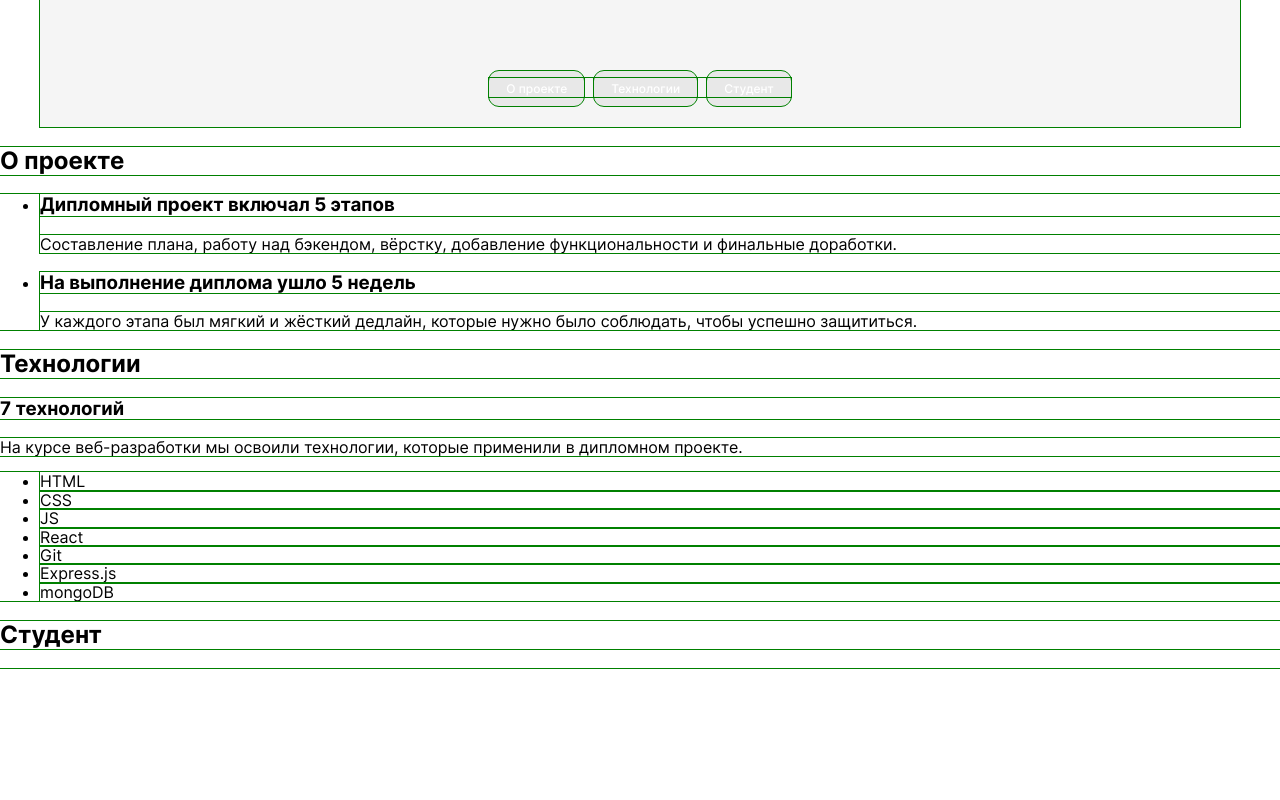
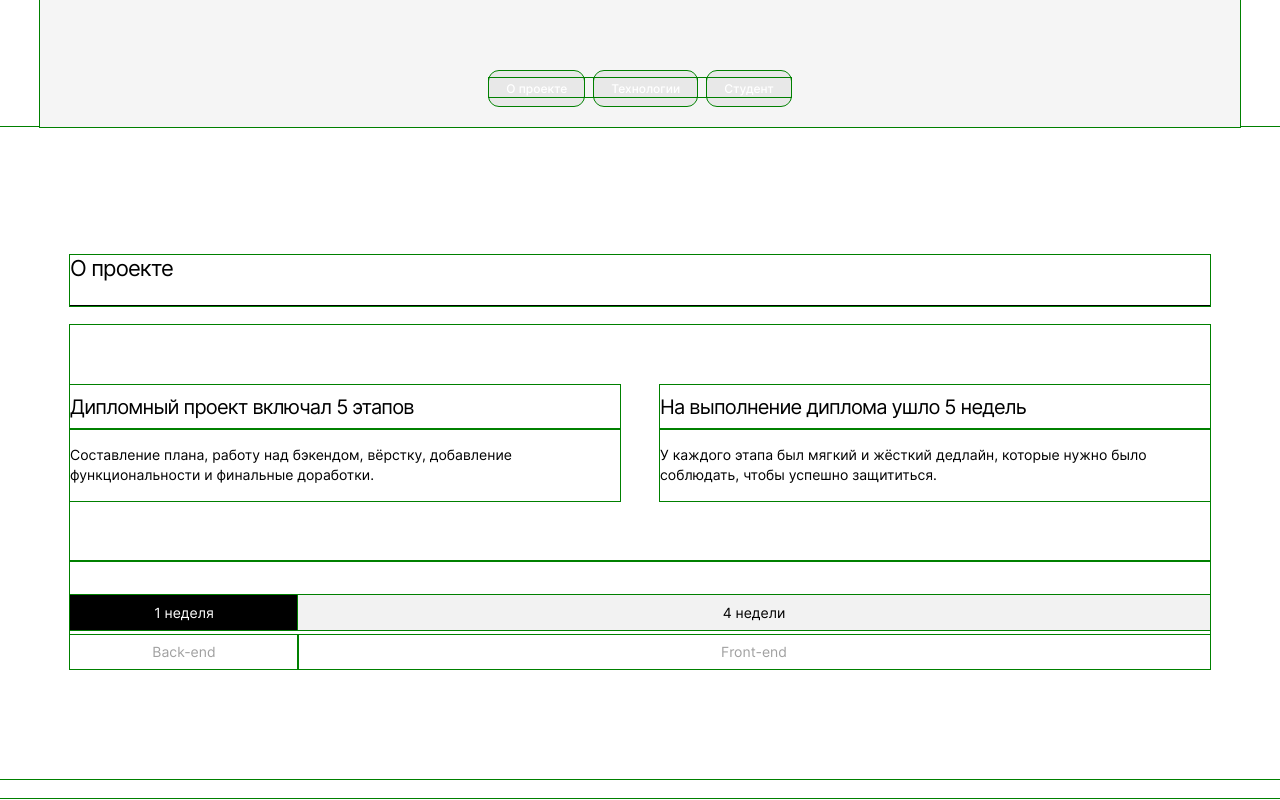
Before and after one commit to AmoryMeow/movies-explorer-frontend, a React (Create React App) app: page / in a window 1280 px wide. Shown: the part 460-1260 px from the top of the page. Before the commit the page ends 1129 px from the top, so only its background shows below. Built offline with nearby package versions, Linux system fonts and the light colour scheme.

Commit message:
feat: about project

```diff
--- /dev/null
+++ b/src/components/AboutProject/AboutProject.css
@@ -0,0 +1,88 @@
+.project {
+  padding: 110px 70px;
+  box-sizing: border-box;
+}
+
+.project__title {
+  font-style: normal;
+  font-weight: normal;
+  font-size: 22px;
+  line-height: 27px;
+  letter-spacing: -0.04em;
+  min-height: 50px;
+  padding-bottom: 23px;
+  box-sizing: border-box;
+  border-bottom: 1px #000 solid;
+}
+
+.project__content {
+  display: grid;
+  grid-template-columns: 1fr 1fr;
+  grid-gap: 40px;
+  padding: 0;
+  margin: 0;
+  list-style: none;
+  padding: 60px 0;
+}
+
+.project__content-item {
+
+}
+
+.project__subtitle {
+  margin: 0;
+  font-style: normal;
+  font-weight: normal;
+  font-size: 20px;
+  line-height: 24px;
+  letter-spacing: -0.04em;
+  padding: 10px 0;
+}
+
+.project__description {
+  font-style: normal;
+  font-weight: normal;
+  font-size: 14px;
+  line-height: 1.43;
+  padding: 0;
+  margin: 0;
+  padding: 16px 0;
+}
+
+.progress-bar {
+  padding: 34px 0 0 0;
+  display: grid;
+  grid-template-columns: 1fr 4fr;
+  grid-row-gap: 5px;
+}
+
+.progress-bar__item {
+  padding: 9px;
+  box-sizing: border-box;
+  font-style: normal;
+  font-weight: normal;
+  font-size: 14px;
+  line-height: 17px;
+  text-align: center;
+}
+
+.progress-bar__item_color_black {
+  background-color: #000;
+  color: #FFF;
+}
+
+.progress-bar__item_color_grey {
+  background-color: #F2F2F2;
+  color: #000;
+}
+
+.progress-bar__description {
+  padding: 9px;
+  box-sizing: border-box;
+  font-style: normal;
+  font-weight: normal;
+  font-size: 14px;
+  line-height: 1.21;
+  text-align: center;
+  color: #A0A0A0;
+}
--- /dev/null
+++ b/src/components/AboutProject/AboutProject.js
@@ -0,0 +1,27 @@
+import './AboutProject.css';
+
+function AboutProject() {
+  return (
+    <section className="project">
+      <h2 className="project__title">О проекте</h2>
+      <ul className="project__content">
+        <li className="project__content-item">
+          <h3 className="project__subtitle">Дипломный проект включал 5 этапов</h3>
+          <p className="project__description">Составление плана, работу над бэкендом, вёрстку, добавление функциональности и финальные доработки.</p>
+        </li>
+        <li className="project__content-item">
+          <h3 className="project__subtitle">На выполнение диплома ушло 5 недель</h3>
+          <p className="project__description">У каждого этапа был мягкий и жёсткий дедлайн, которые нужно было соблюдать, чтобы успешно защититься.</p>
+        </li>
+      </ul>
+      <div className="progress-bar">
+        <div className="progress-bar__item progress-bar__item_color_black">1 неделя</div>
+        <div className="progress-bar__item progress-bar__item_color_grey">4 недели</div>
+        <div className="progress-bar__description">Back-end</div>
+        <div className="progress-bar__description">Front-end</div>
+      </div>
+    </section>
+  );
+}
+
+export default AboutProject;
--- a/src/components/Main/Main.js
+++ b/src/components/Main/Main.js
@@ -1,5 +1,6 @@
 import './Main.css';
 import Promo from '../Promo/Promo';
+import AboutProject from '../AboutProject/AboutProject';
 
 function Main() {
   return(
@@ -7,19 +8,7 @@ function Main() {
 
       <Promo />
 
-    <section className="aboutProject">
-      <h2>О проекте</h2>
-      <ul>
-        <li>
-          <h3>Дипломный проект включал 5 этапов</h3>
-          <p>Составление плана, работу над бэкендом, вёрстку, добавление функциональности и финальные доработки.</p>
-        </li>
-        <li>
-          <h3>На выполнение диплома ушло 5 недель</h3>
-          <p>У каждого этапа был мягкий и жёсткий дедлайн, которые нужно было соблюдать, чтобы успешно защититься.</p>
-        </li>
-      </ul>
-    </section>
+      <AboutProject/>
 
     <section className="techs">
       <h2>Технологии</h2>
```
